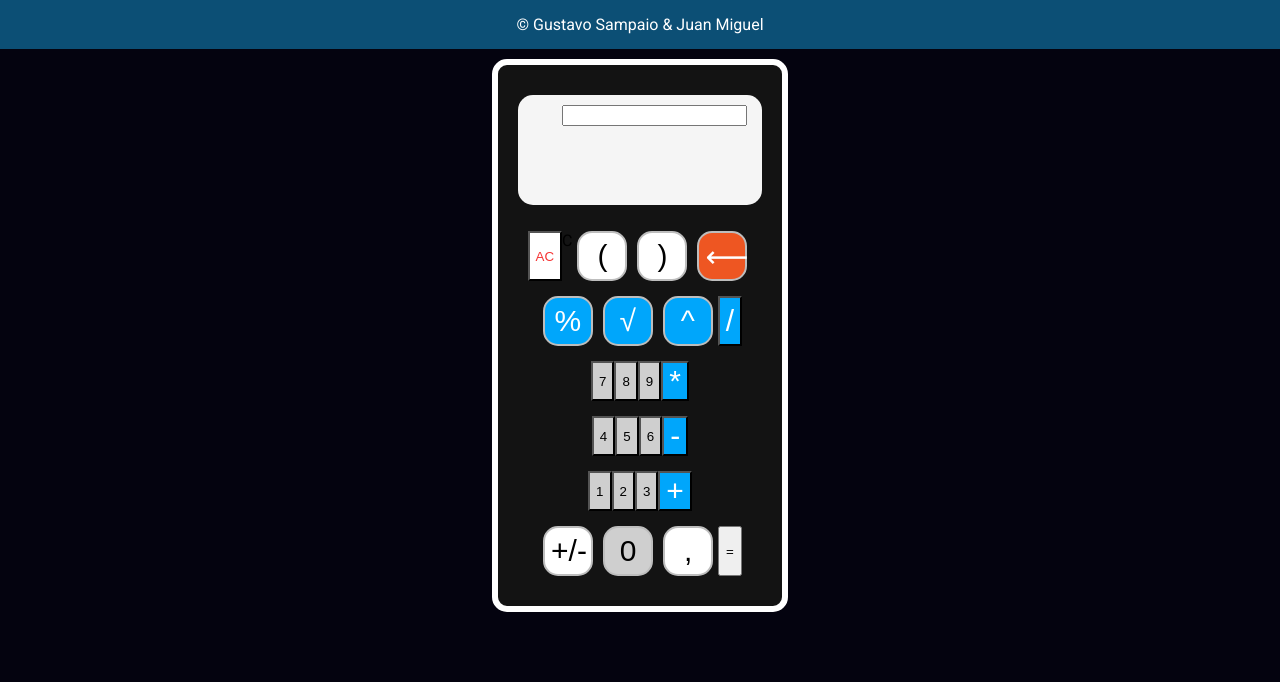
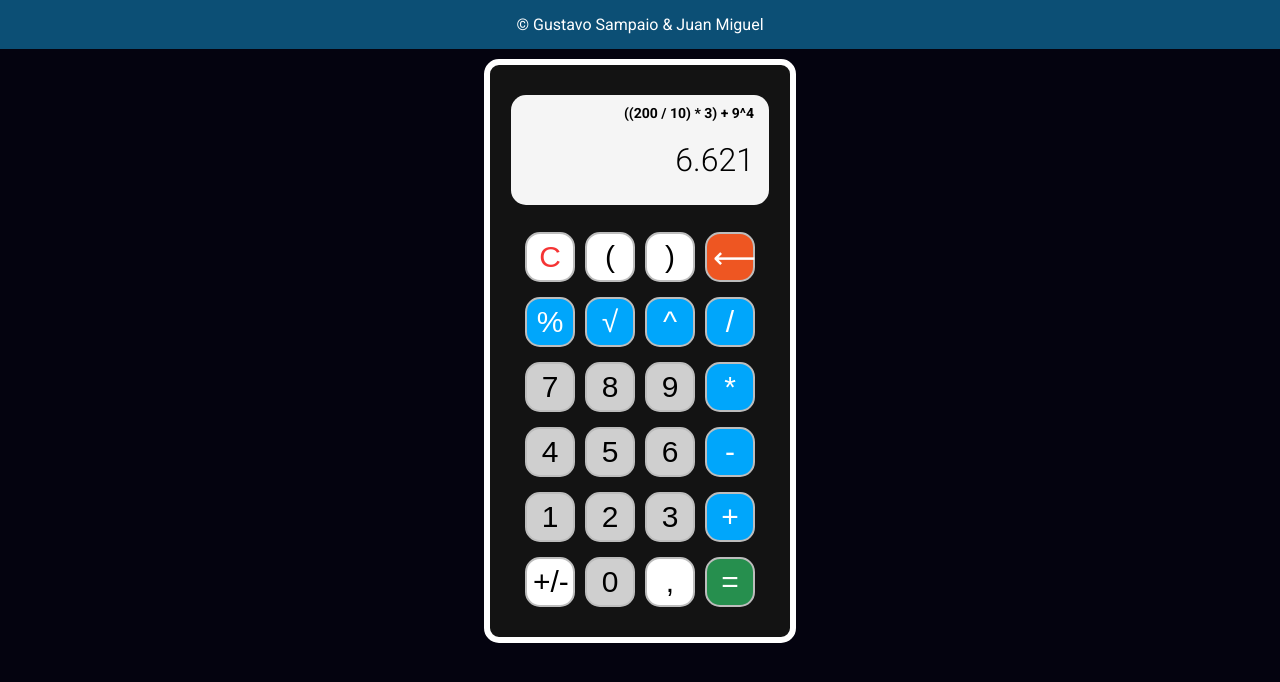
Before and after one commit to gspolima/Calculadora-JS, a plain HTML site: page index.html in a window 1280 px wide. Drawn offline with Linux system fonts and the light colour scheme.

Commit message:
Revert "Add files via upload"
This reverts commit 8284fe6d3a1451eaa24f6af1476be5fe6132fb4b.

```diff
--- a/index.html
+++ b/index.html
@@ -15,19 +15,18 @@
         &copy; Gustavo Sampaio & Juan Miguel
     </header>
     <div class="container">
-                <div class="calc">
+        <div class="calc">
             <div class="console">
-                <input type="text" name="visor" id="visor" />
-                <!--<div class="section top">
+                <div class="section top">
                     ((200 / 10) * 3) + 9^4
                 </div>
                 <div class="section bottom">
-                   6.621
-                </div> -->
+                    6.621
+                </div>
             </div>
             <div class="buttons">
                 <div class="row">
-                    <input type="button" name="limpar" class="clear" value="AC" onclick="calcParse">C</button>
+                    <button class="clear">C</button>
                     <button class="symbol">(</button>
                     <button class="symbol">)</button>
                     <button class="erase">&#10229;</button>
@@ -36,35 +35,32 @@
                     <button class="operator">%</button>
                     <button class="operator">&#8730</button>
                     <button class="operator">^</button>
-                    <input type="button" name="dividir" class="operator" value="/" onclick="calcParse('dividir')" />
+                    <button class="operator" onclick="onClick('/')">/</button>
                 </div>
                 <div class="row">
-                    <input name="num7"  type="button" class="number" value="7" onclick="calcNum(7)" />
-                    <input name="num8"  type="button" class="number" value="8" onclick="calcNum(8)" />
-                    <input name="num9"  type="button" class="number" value="9" onclick="calcNum(9)" />
-                    <input type="button" name="multiplicar" class="operator" value="*" onclick="calcParse('multiplicar')" />
+                    <button class="number" onclick="onClick(7)">7</button>
+                    <button class="number" onclick="onClick(8)">8</button>
+                    <button class="number">9</button>
+                    <button class="operator">*</button>
                 </div>
                 <div class="row">
-                    <input name="num4"  type="button" class="number" value="4" onclick="calcNum(4)" />
-                    <input name="num5"  type="button" class="number" value="5" onclick="calcNum(5)" />
-                    <input name="num6"  type="button" class="number" value="6" onclick="calcNum(6)" />
-                    <input type="button" name="subtrair" class="operator" value="-" onclick="calcParse('subtrair')">
+                    <button class="number">4</button>
+                    <button class="number">5</button>
+                    <button class="number">6</button>
+                    <button class="operator">-</button>
                 </div>
                 <div class="row">
-                <tr>
-                   <td><input name="num1"  type="button" class="number" value="1" onclick="calcNum(1)" /></td>
-                    <input name="num2"  type="button" class="number" value="2" onclick="calcNum(2)" />
-                    <input name="num3"  type="button" class="number" value="3" onclick="calcNum(3)" />
-                    <input type="button" name="somar" class="operator" value="+" onclick="calcParse('somar')">
+                    <button id="v1" class="number">1</button>
+                    <button class="number">2</button>
+                    <button class="number">3</button>
+                    <button class="operator">+</button>
                 </div>
-                </tr>
                 <div class="row">
                     <button class="symbol">+/-</button>
                     <button class="number">0</button>
                     <button class="symbol">,</button>
-                    <input type="button" name="igual" class="num" value="=" onclick="calcParse('resultado')" />
+                    <button class="equals">=</button>
                 </div>
-
             </div>
         </div>
     </div>
--- a/style.css
+++ /dev/null
@@ -1,100 +0,0 @@
-body {
-    font-family: Roboto, -apple-system, BlinkMacSystemFont, Segoe UI, Helvetica, Arial, sans-serif, Apple Color Emoji, Segoe UI Emoji;
-    background-color: #04030F;
-    margin: 0;
-}
-
-#visor {
-    align-items: center;
-    font-size: 14px;
-    font-weight: 800;
-    text-align: right;
-    height: 100%;
-    width: 100%;
-
-}
-table{
-    background-color: #131313;
-    display: flex;
-    flex-direction: initial;
-    align-items: center;
-    justify-content: center;
-    margin-top: 10px;
-    border: solid 3px white;
-    border-radius: 100px;
-    padding: 30px;
-    width: 50%;
-    height: 90%;
-    margin: 10px;
-    margin-left: 25%;
-}
-
-
-.calc .buttons {
-    margin-top: 5%;
-}
-
-.calc .buttons .row {
-    margin-top: 15px;
-    display: flex;
-    flex-direction: row;
-    justify-content: center;
-}
-
-.calc .buttons button {
-    font-size: 30px;
-    width: 50px;
-    height: 50px;
-    margin-left: 5px;
-    margin-right: 5px;
-    border: transparent 2px rgb(189, 189, 189);
-    border-radius: 15px;
-}
-input{
-    font-size: 30px;
-    width: 50px;
-    height: 50px;
-    margin-left: 5px;
-    margin-right: 5px;
-    border: transparent 2px rgb(189, 189, 189);
-    border-radius: 15px;
-}
-
-.calc .buttons .number {
-    background-color: #cfcfcf;
-}
-
-.calc .buttons .operator {
-    color: white;
-    background-color: #00A6FB;
-    font-size: 30px;
-}
-
-.calc .buttons .equals {
-    color: white;
-    /* background-color:  #EE5622; */
-    background-color:  #268f4e;
-}
-
-.calc .buttons .clear {
-    color:  rgb(245, 52, 52);
-    background-color: white;
-}
-
-.calc .buttons .symbol {
-    background-color: white;
-}
-
-.calc .buttons .erase {
-    color: white;
-    /* background-color: rgb(206, 20, 20); */
-    background-color: #EE5622;
-}
-
-header {
-    color: white;
-    background-color: rgb(12, 79, 117);
-    margin-bottom: 0;
-    padding: 15px;
-    text-align: center;
-}
```
Also changed, not shown: calculad.html (deleted, +0 -61 lines), script.js (deleted, +0 -59 lines).
